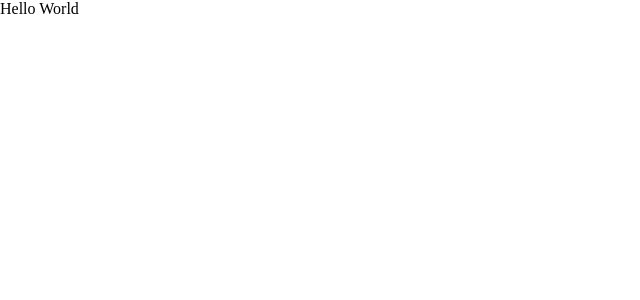
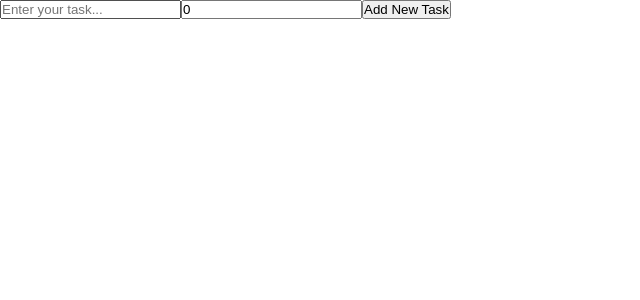
Before and after one commit to BatuhanKIRICI/React, a React (Create React App) app: page / in a window 1280 px wide. Shown: the top 300 px of the page, without its empty margins (0-640 px from the left). Built offline with nearby package versions, Linux system fonts and the light colour scheme.

Commit message:
Todo first commit

```diff
--- a/src/App.tsx
+++ b/src/App.tsx
@@ -1,7 +1,31 @@
-import React from "react";
+import React, { FC } from "react";
+import { useState } from "react";
 
-function App() {
-  return <div className="App">Hello World</div>;
-}
+const App: FC = () => {
+  const [task, setTask] = useState<string>("");
+  const [workDay, setWorkDay] = useState<number>(0);
+
+  const handleChange = () => {};
+
+  return (
+    <div className="App">
+      <div>
+        <input
+          type="text"
+          value={task}
+          placeholder="Enter your task..."
+          onChange={handleChange}
+        />
+        <input
+          type="number"
+          value={workDay}
+          placeholder="How many days to finish?..."
+          onChange={handleChange}
+        />
+        <button>Add New Task</button>
+      </div>
+    </div>
+  );
+};
 
 export default App;
```
